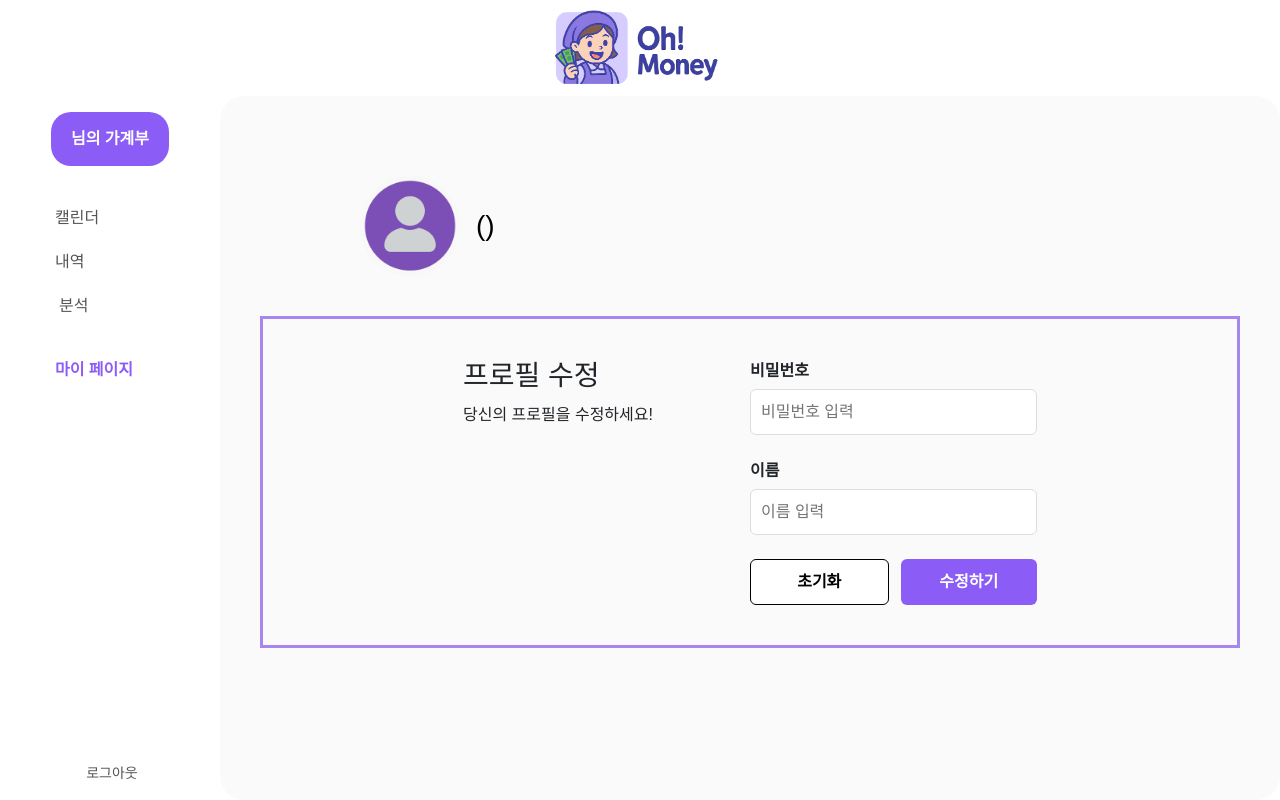
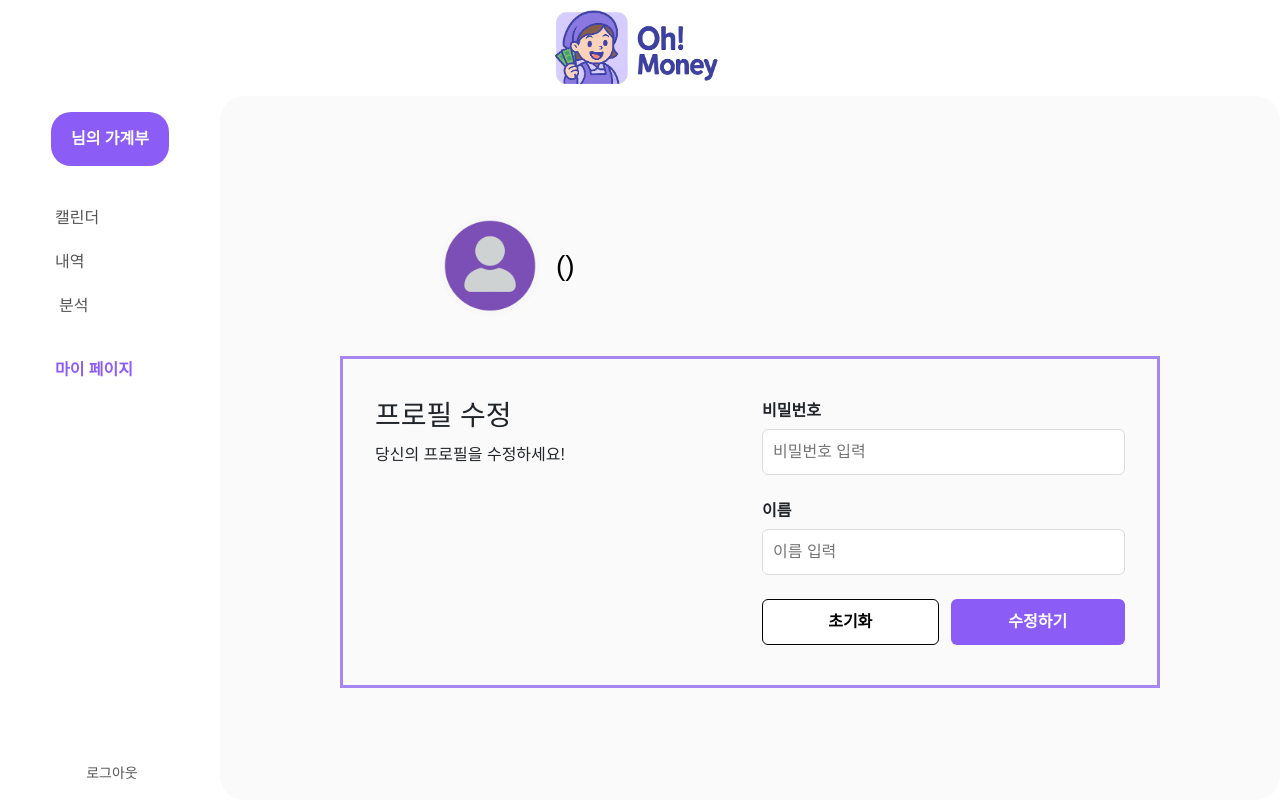
Before and after one commit to gaeguul/ohmoney, a Vue app: page /mypage in a window 1280 px wide. Built offline with nearby package versions, Linux system fonts and the light colour scheme; a web font is replaced by a local one.

Commit message:
feat# 25 회원정보 저장

```diff
--- a/db.json
+++ b/db.json
@@ -426,7 +426,7 @@
       "password": "12345678",
       "userName": "이유정",
       "createdAt": "2025-04-09T05:37:26.866Z",
-      "updatedAt": "2025-04-09T05:37:26.866Z"
+      "updatedAt": "2025-04-09T08:32:36.874Z"
     }
   ],
   "transactions": [
--- a/src/pages/user/MypageView.vue
+++ b/src/pages/user/MypageView.vue
@@ -53,12 +53,12 @@
 <script setup>
 import { ref, computed } from 'vue'
 import { useUserStore } from '@/stores/userStore'
+import axios from 'axios'
 
 const userStore = useUserStore()
 const showAlert = ref(false)
 const alertMessage = ref('')
 const toastMessage = ref('')
-
 const showToast = ref(false)
 
 const password = ref('')
@@ -70,7 +70,7 @@ const passwordTooShort = computed(() => {
 })
 
 // 수정 완료 핸들러
-const handleSave = () => {
+const handleSave = async () => {
   if (!password.value || !nickname.value) {
     alertMessage.value = '모든 항목을 입력해주세요.'
     showAlert.value = true
@@ -82,13 +82,41 @@ const handleSave = () => {
     showAlert.value = true
     return
   }
-  // 정상 수정 완료
-  toastMessage.value = '수정이 완료되었습니다.'
-  showToast.value = true
 
-  setTimeout(() => {
-    showToast.value = false
-  }, 2500)
+  try {
+    const updatedAt = new Date().toISOString()
+
+    // PATCH 요청으로 json-server 업데이트
+    await axios.patch(`/api/user/${userStore.id}`, {
+      password: password.value,
+      userName: nickname.value,
+      updatedAt,
+    })
+
+    // Pinia + localStorage에도 반영
+    userStore.setUser({
+      ...userStore.$state,
+      password: password.value,
+      userName: nickname.value,
+      updatedAt,
+    })
+    localStorage.setItem('user', JSON.stringify(userStore.$state))
+
+    // 토스트 메시지
+    toastMessage.value = '수정이 완료되었습니다.'
+    showToast.value = true
+    setTimeout(() => {
+      showToast.value = false
+    }, 2500)
+
+    // 입력 초기화
+    password.value = ''
+    nickname.value = ''
+  } catch (error) {
+    console.error(error)
+    alertMessage.value = '수정 중 오류가 발생했습니다.'
+    showAlert.value = true
+  }
 }
 
 // 수정 모드 상태
@@ -104,6 +132,7 @@ const cancelEdit = () => {
 <style scoped>
 .mypage-container {
   font-family: sans-serif;
+  min-width: 300px;
 }
 
 .profile-header-container {
@@ -175,13 +204,19 @@ const cancelEdit = () => {
 
 .profile-body {
   display: flex;
-  justify-content: flex-end;
+  /* justify-content: flex-end; */
+  justify-content: space-between;
+  flex-wrap: wrap;
+  gap: 24px;
+
   padding: 40px 200px;
   border: 3px solid #a686ef;
 }
 
 .left {
   flex: 1;
+  /*  */
+  min-width: 300px;
 }
 
 .left h2 {
@@ -192,6 +227,9 @@ const cancelEdit = () => {
 .right {
   flex: 1;
   max-width: 400px;
+  /*  */
+  min-width: 280px;
+  width: 100%;
 }
 
 .form-group {
@@ -209,6 +247,7 @@ const cancelEdit = () => {
   padding: 10px;
   border-radius: 6px;
   border: 1px solid #ddd;
+  box-sizing: border-box;
 }
 
 .form-group small {
@@ -337,6 +376,15 @@ const cancelEdit = () => {
   }
 }
 
+@media screen and (min-width: 721px) {
+  .mypage-container {
+    padding: 40px 80px;
+  }
+  .profile-body {
+    padding: 40px 32px;
+  }
+}
+
 @media screen and (max-width: 640px) {
   .profile-header-container {
     flex-direction: column;
--- a/src/pages/user/SignupView.vue
+++ b/src/pages/user/SignupView.vue
@@ -147,7 +147,7 @@ const checkDuplicate = async () => {
   }
 
   try {
-    const { data } = await axios.get(`/user?userId=${id.value}`)
+    const { data } = await axios.get(`/api/user?userId=${id.value}`)
     if (data.length > 0) {
       idError.value = '이미 존재하는 아이디입니다.'
       isIdAvailable.value = false
```
